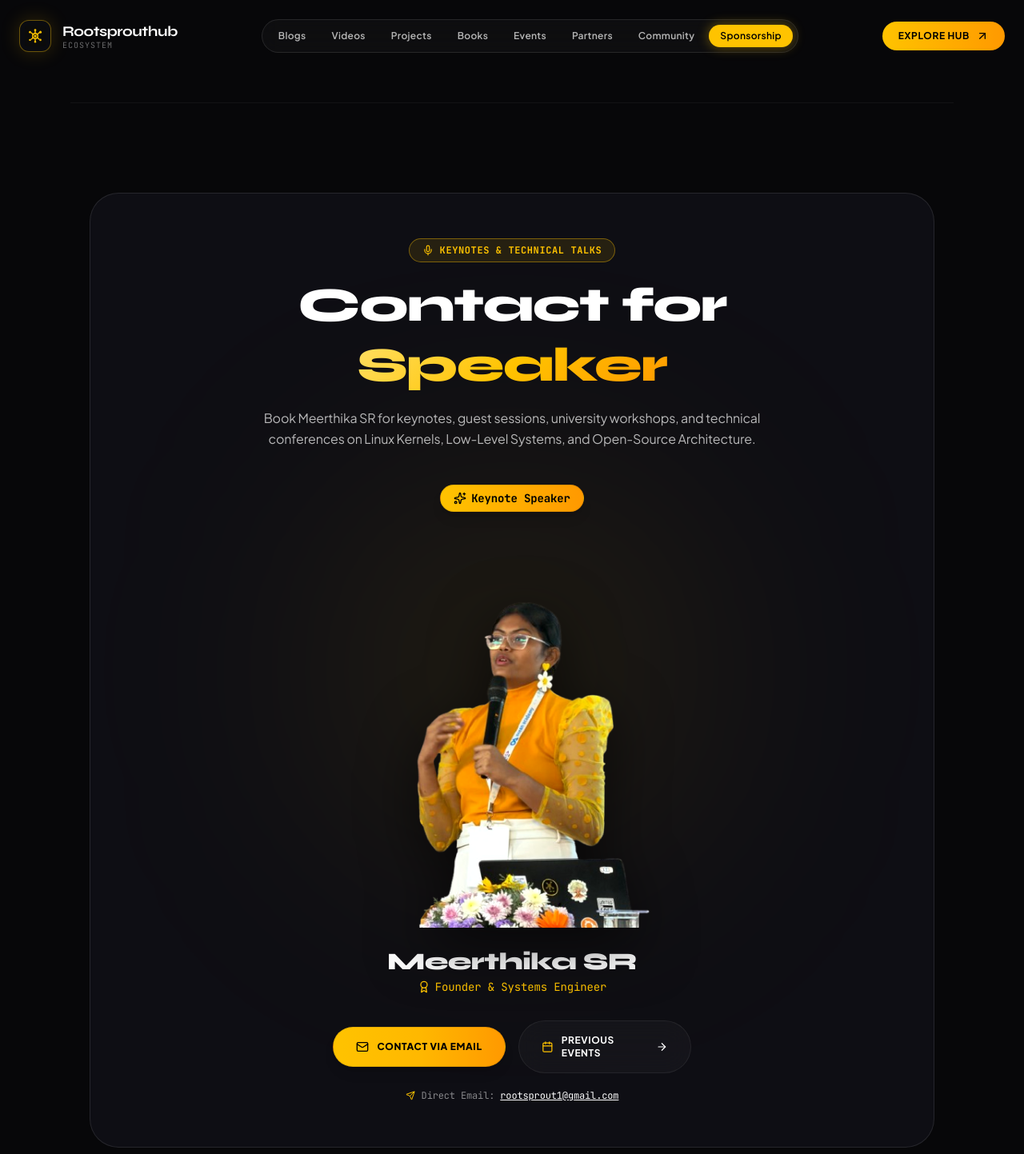
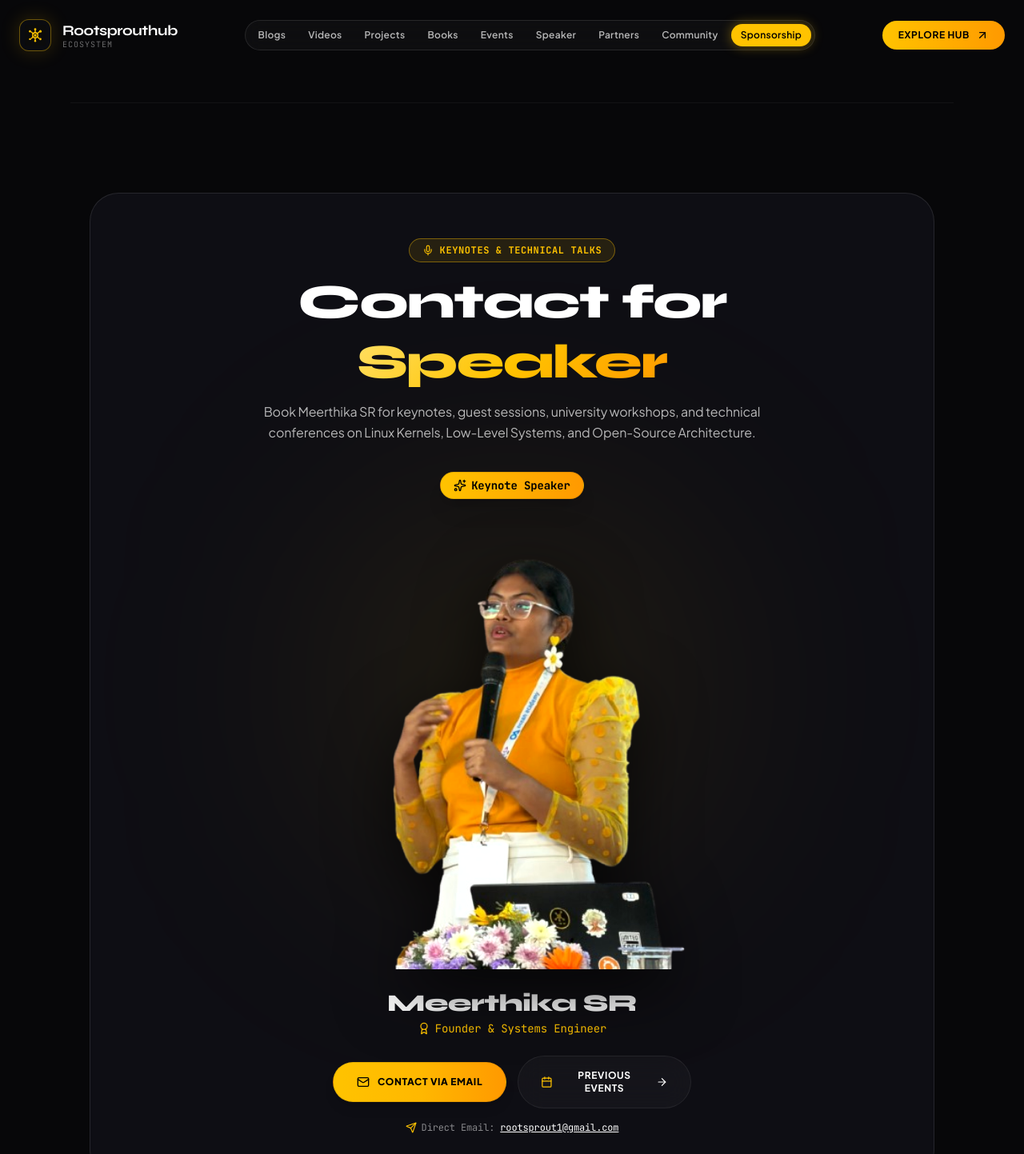
Before and after one commit to vircsam/rootsprouthub-website, a React (Vite) app: page /sponsorship in a window 1280 px wide. Shown: the top 1443 px of the page at 80% size. Built offline with nearby package versions, Linux system fonts and the light colour scheme.

Commit message:
Increase the speaker section font

```diff
--- a/src/components/Navbar.tsx
+++ b/src/components/Navbar.tsx
@@ -21,10 +21,24 @@ const Navbar = () => {
     { name: 'Projects', href: '/projects' },
     { name: 'Books', href: '/books' },
     { name: 'Events', href: '/events' },
+    { name: 'Speaker', href: '/#speaker-contact' },
     { name: 'Partners', href: '/partners' },
     { name: 'Community', href: '/community' },
     { name: 'Sponsorship', href: '/sponsorship' },
   ];
+
+  const handleNavClick = (e: React.MouseEvent, href: string) => {
+    if (href.includes('#speaker-contact')) {
+      if (location.pathname === '/') {
+        e.preventDefault();
+        const el = document.getElementById('speaker-contact');
+        if (el) {
+          el.scrollIntoView({ behavior: 'smooth' });
+        }
+      }
+    }
+    setIsMobileMenuOpen(false);
+  };
 
   return (
     <nav className={`fixed top-0 left-0 right-0 z-50 transition-all duration-500 max-w-full ${isScrolled ? 'glass py-3 border-b border-white/10 shadow-2xl backdrop-blur-xl bg-[#070709]/90' : 'bg-transparent py-5 sm:py-6'}`}>
@@ -42,14 +56,15 @@ const Navbar = () => {
         </Link>
 
         {/* Desktop Links */}
-        <div className="hidden lg:flex items-center gap-1 bg-white/[0.03] p-1.5 rounded-full border border-white/10 backdrop-blur-md">
+        <div className="hidden lg:flex items-center gap-1 bg-white/[0.03] p-1 rounded-full border border-white/10 backdrop-blur-md">
           {navLinks.map((link) => {
             const isActive = location.pathname === link.href;
             return (
               <Link
                 key={link.name}
                 to={link.href}
-                className={`relative px-3.5 py-1.5 rounded-full text-xs font-semibold tracking-wide transition-all duration-300 ${
+                onClick={(e) => handleNavClick(e, link.href)}
+                className={`relative px-3 py-1.5 rounded-full text-xs font-semibold tracking-wide transition-all duration-300 ${
                   isActive
                     ? 'text-black font-bold bg-[#FFC300] shadow-[0_0_15px_rgba(255,195,0,0.4)]'
                     : 'text-white/70 hover:text-white hover:bg-white/10'
@@ -97,10 +112,10 @@ const Navbar = () => {
                 <Link
                   key={link.name}
                   to={link.href}
+                  onClick={(e) => handleNavClick(e, link.href)}
                   className={`px-4 py-2.5 rounded-xl text-sm font-semibold flex items-center justify-between ${
                     location.pathname === link.href ? 'bg-[#FFC300] text-black font-bold' : 'text-white/80 hover:bg-white/5'
                   }`}
-                  onClick={() => setIsMobileMenuOpen(false)}
                 >
                   <span>{link.name}</span>
                   <ArrowUpRight className="w-4 h-4 opacity-50" />
--- a/src/components/SpeakerSection.tsx
+++ b/src/components/SpeakerSection.tsx
@@ -6,54 +6,54 @@ import speakerPortrait from '../assets/speaker_contact.png';
 
 const SpeakerSection = () => {
   return (
-    <section id="speaker-contact" className="py-20 sm:py-28 relative border-t border-white/5 bg-[#070709]">
-      <div className="max-w-7xl mx-auto px-4 sm:px-6 relative z-10">
-        <div className="rounded-[36px] p-8 sm:p-14 relative overflow-hidden bg-[#0E0E14] border border-white/10">
+    <section id="speaker-contact" className="py-16 sm:py-28 relative border-t border-white/5 bg-[#070709]">
+      <div className="max-w-7xl mx-auto px-3 sm:px-6 relative z-10">
+        <div className="rounded-[28px] sm:rounded-[36px] p-5 sm:p-10 md:p-14 relative overflow-hidden bg-[#0E0E14] border border-white/10">
 
           {/* Subtle Ambient Lighting Glow behind centered image */}
           <div className="absolute top-1/2 left-1/2 -translate-x-1/2 -translate-y-1/2 w-[450px] h-[450px] bg-[#FFC300]/10 rounded-full blur-[140px] pointer-events-none" />
 
           {/* Section Header */}
-          <div className="text-center max-w-3xl mx-auto mb-8 sm:mb-12 relative z-10">
-            <div className="inline-flex items-center gap-2 px-4 py-1.5 rounded-full bg-[#FFC300]/10 border border-[#FFC300]/40 text-[#FFC300] text-xs font-mono font-bold uppercase tracking-wider mb-4">
+          <div className="text-center max-w-3xl mx-auto mb-6 sm:mb-10 relative z-10">
+            <div className="inline-flex items-center gap-2 px-4 py-1.5 rounded-full bg-[#FFC300]/10 border border-[#FFC300]/40 text-[#FFC300] text-xs font-mono font-bold uppercase tracking-wider mb-3">
               <Mic className="w-3.5 h-3.5 text-[#FFC300]" />
               <span>KEYNOTES & TECHNICAL TALKS</span>
             </div>
 
-            <h2 className="text-3xl sm:text-5xl md:text-6xl font-extrabold font-display tracking-tight text-white leading-tight mb-4 break-words">
+            <h2 className="text-3xl sm:text-5xl md:text-6xl font-extrabold font-display tracking-tight text-white leading-tight mb-3 break-words">
               Contact for <span className="text-gradient-gold">Speaker</span>
             </h2>
 
-            <p className="text-sm sm:text-base text-white/70 leading-relaxed max-w-2xl mx-auto font-normal">
+            <p className="text-xs sm:text-base text-white/70 leading-relaxed max-w-2xl mx-auto font-normal px-2">
               Book Meerthika SR for keynotes, guest sessions, university workshops, and technical conferences on Linux Kernels, Low-Level Systems, and Open-Source Architecture.
             </p>
           </div>
 
-          {/* Centered Speaker Image without any surrounding box or border frame */}
-          <div className="flex flex-col items-center justify-center relative z-10">
-            <div className="relative mb-6 group flex flex-col items-center justify-center">
+          {/* Centered Speaker Image (Enlarged & Perfectly Aligned for Mobile & Desktop) */}
+          <div className="flex flex-col items-center justify-center relative z-10 w-full">
+            <div className="relative mb-4 group flex flex-col items-center justify-center w-full">
 
-              {/* Floating Keynote Speaker Badge closer to head of image */}
+              {/* Floating Keynote Speaker Badge positioned directly above head */}
               <motion.div
                 animate={{ y: [0, -4, 0] }}
                 transition={{ duration: 4, repeat: Infinity, ease: "easeInOut" }}
-                className="-mb-4 sm:-mb-6 relative z-20 bg-gradient-to-r from-[#FFC300] to-[#FF9900] text-black px-4 py-1.5 rounded-full font-mono font-bold text-xs sm:text-sm flex items-center gap-1.5 shadow-lg border border-black/10"
+                className="-mb-12 sm:-mb-20 md:-mb-24 relative z-20 bg-gradient-to-r from-[#FFC300] to-[#FF9900] text-black px-4 py-1.5 rounded-full font-mono font-bold text-xs sm:text-sm flex items-center gap-1.5 shadow-xl border border-black/10"
               >
                 <Sparkles className="w-3.5 h-3.5 sm:w-4 sm:h-4 text-black" />
                 <span>Keynote Speaker</span>
               </motion.div>
 
-              {/* Direct Transparent Portrait Image - Centered and Borderless */}
-              <div className="relative flex justify-center items-center">
+              {/* Direct Transparent Portrait Image - Enlarged & Zoomed in */}
+              <div className="relative flex justify-center items-center w-full max-w-[380px] sm:max-w-xl md:max-w-2xl">
                 <img
                   src={speakerPortrait}
                   alt="Meerthika SR - Speaker"
-                  className="h-[360px] sm:h-[480px] md:h-[540px] w-auto object-contain filter brightness-105 contrast-105 group-hover:scale-[1.02] transition-transform duration-500 block drop-shadow-[0_20px_35px_rgba(0,0,0,0.6)]"
+                  className="h-[480px] sm:h-[600px] md:h-[680px] w-auto max-w-full object-contain filter brightness-105 contrast-105 group-hover:scale-[1.03] transition-transform duration-500 block drop-shadow-[0_25px_40px_rgba(0,0,0,0.7)]"
                 />
               </div>
 
               {/* Centered Speaker Name & Title directly below portrait */}
-              <div className="text-center mt-6">
+              <div className="text-center mt-4 sm:mt-6">
                 <h3 className="text-2xl sm:text-3xl font-extrabold font-display text-white tracking-tight">
                   Meerthika SR
                 </h3>
@@ -65,11 +65,11 @@ const SpeakerSection = () => {
             </div>
 
             {/* Action CTAs: Contact Email Link & Previous Events Button */}
-            <div className="flex flex-col sm:flex-row items-center justify-center gap-4 w-full max-w-md mt-2">
+            <div className="flex flex-col sm:flex-row items-center justify-center gap-3.5 w-full max-w-md mt-2">
               {/* 1. Contact Email Button */}
               <a
                 href="mailto:rootsprout1@gmail.com"
-                className="w-full sm:w-auto flex-1 py-4 px-7 rounded-full bg-gradient-to-r from-[#FFC300] via-[#FFB800] to-[#FF9900] text-black font-extrabold text-xs uppercase tracking-wider flex items-center justify-center gap-2.5 hover:scale-[1.03] transition-all border border-black/10 shadow-lg"
+                className="w-full sm:w-auto flex-1 py-4 px-7 rounded-full bg-gradient-to-r from-[#FFC300] via-[#FFB800] to-[#FF9900] text-black font-extrabold text-xs uppercase tracking-wider flex items-center justify-center gap-2.5 hover:scale-[1.03] active:scale-[0.98] transition-all border border-black/10 shadow-lg text-center"
               >
                 <Mail className="w-4 h-4 text-black" />
                 <span>Contact via Email</span>
@@ -78,7 +78,7 @@ const SpeakerSection = () => {
               {/* 2. Previous Events Button */}
               <Link
                 to="/events"
-                className="w-full sm:w-auto flex-1 py-4 px-7 rounded-full glass border border-white/20 text-white font-bold text-xs uppercase tracking-wider flex items-center justify-center gap-2.5 hover:bg-white/10 hover:border-[#FFC300]/50 hover:text-[#FFC300] hover:scale-[1.03] transition-all"
+                className="w-full sm:w-auto flex-1 py-4 px-7 rounded-full glass border border-white/20 text-white font-bold text-xs uppercase tracking-wider flex items-center justify-center gap-2.5 hover:bg-white/10 hover:border-[#FFC300]/50 hover:text-[#FFC300] hover:scale-[1.03] active:scale-[0.98] transition-all text-center"
               >
                 <Calendar className="w-4 h-4 text-[#FFC300]" />
                 <span>Previous Events</span>
@@ -87,8 +87,8 @@ const SpeakerSection = () => {
             </div>
 
             {/* Email display hint */}
-            <div className="mt-5 text-xs font-mono text-white/50 flex items-center gap-2">
-              <Send className="w-3 h-3 text-[#FFC300]" />
+            <div className="mt-4 text-xs font-mono text-white/50 flex flex-wrap items-center justify-center gap-1.5 text-center">
+              <Send className="w-3.5 h-3.5 text-[#FFC300]" />
               <span>Direct Email: <a href="mailto:rootsprout1@gmail.com" className="text-white hover:text-[#FFC300] underline transition-colors">rootsprout1@gmail.com</a></span>
             </div>
           </div>
```
Also changed, not shown: src/pages/LandingPage.tsx (+11 -13 lines).
